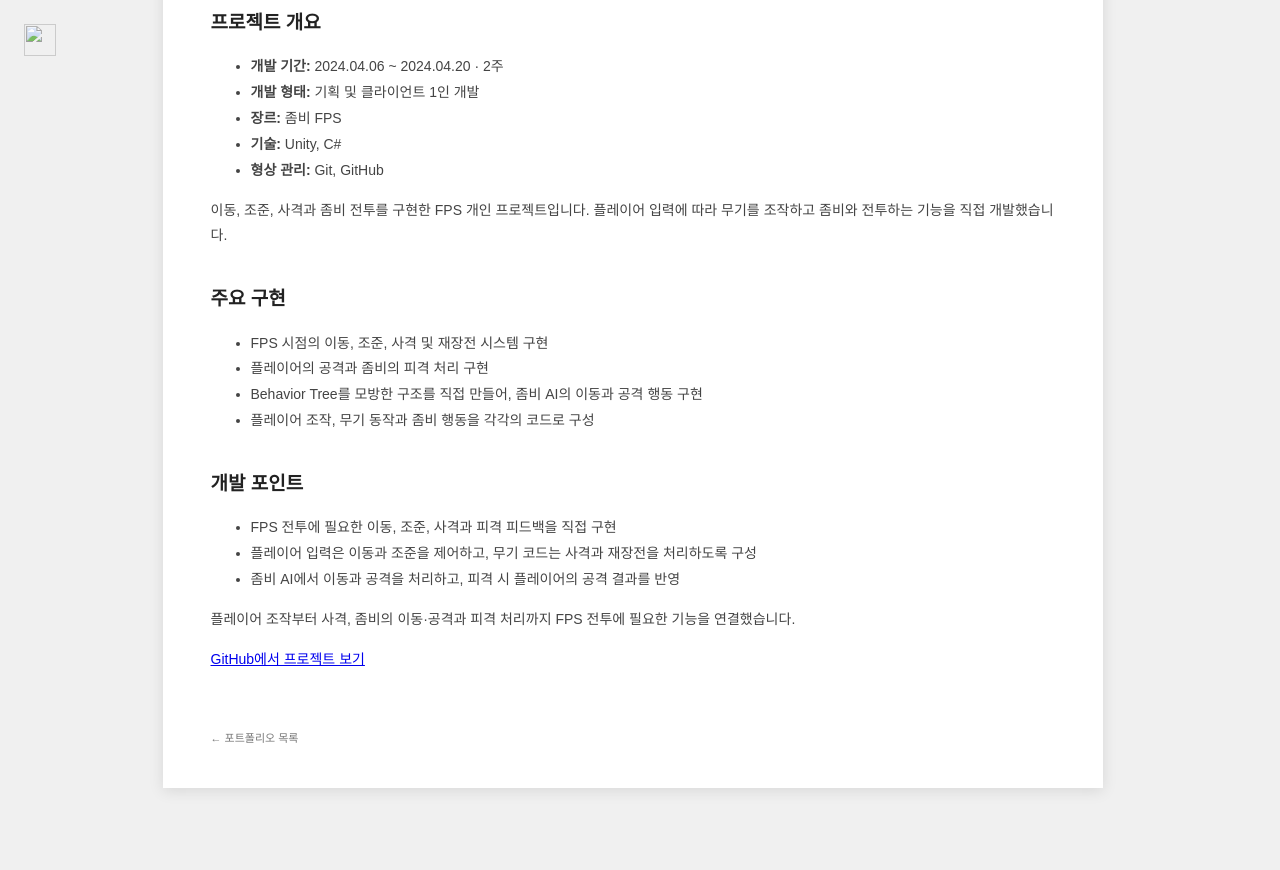
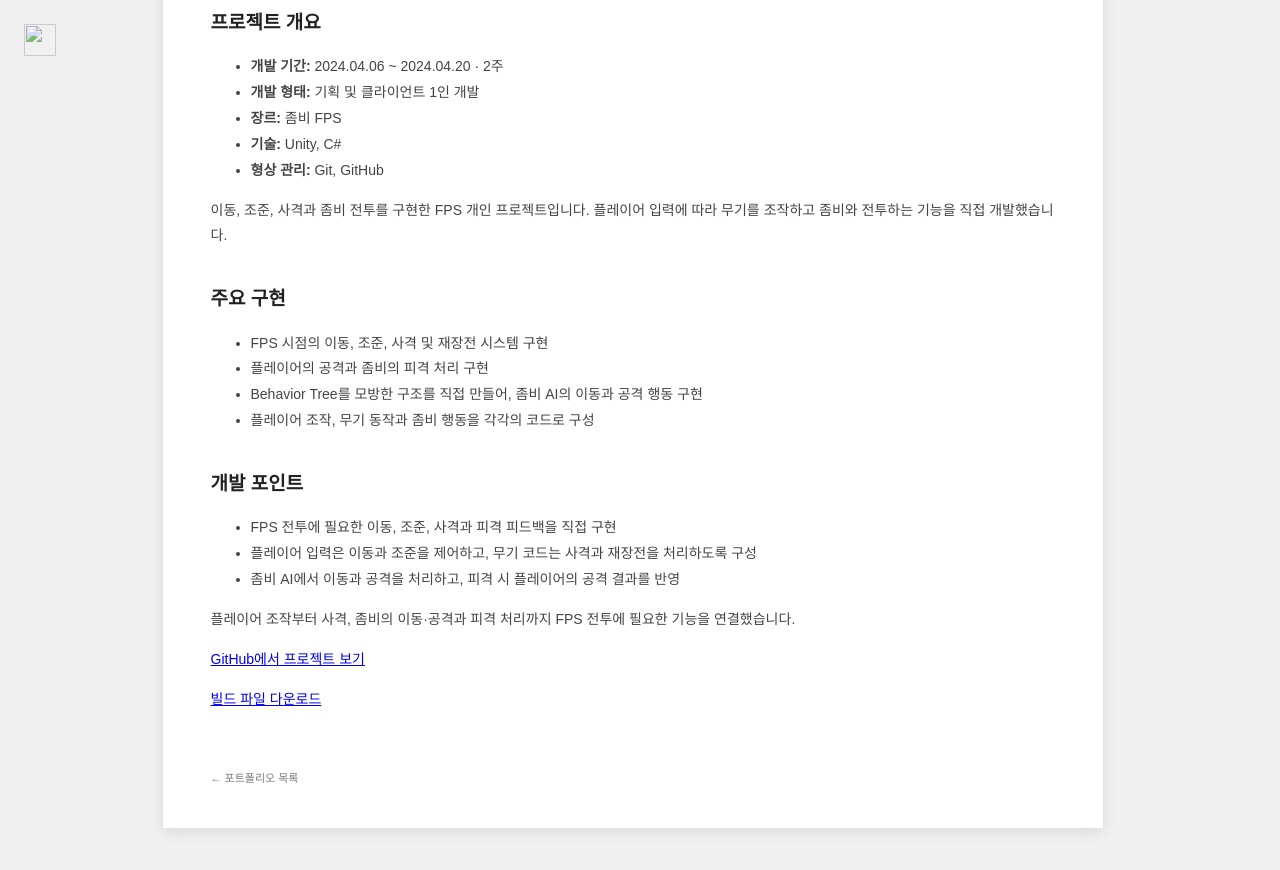
Before and after one commit to MDJ0126/mdj0126.github.io, a Jekyll site: the page built from Portfolio/_posts/personal-projects/2024-04-06-right4dead.md, in a window 1280 px wide and 900 px high, scrolled down 815 px. Shown: the top 870 px of the window. Built offline with Jekyll 4.4.1, drawn with Linux system fonts in a browser that asks for light colours; some web fonts are replaced.

Commit message:
프로젝트 빌드 다운로드 링크 추가

```diff
--- a/Portfolio/_posts/personal-projects/2024-04-06-right4dead.md
+++ b/Portfolio/_posts/personal-projects/2024-04-06-right4dead.md
@@ -38,3 +38,5 @@ tools:
 플레이어 조작부터 사격, 좀비의 이동·공격과 피격 처리까지 FPS 전투에 필요한 기능을 연결했습니다.
 
 [GitHub에서 프로젝트 보기](https://github.com/MDJ0126/FPSGame)
+
+[빌드 파일 다운로드](https://github.com/MDJ0126/FPSGame/blob/main/Build/FPSGame.zip?raw=true)
```
Also changed, not shown: Portfolio/_posts/personal-projects/2026-09-02-blade-slash.md (+2 -0 lines).
